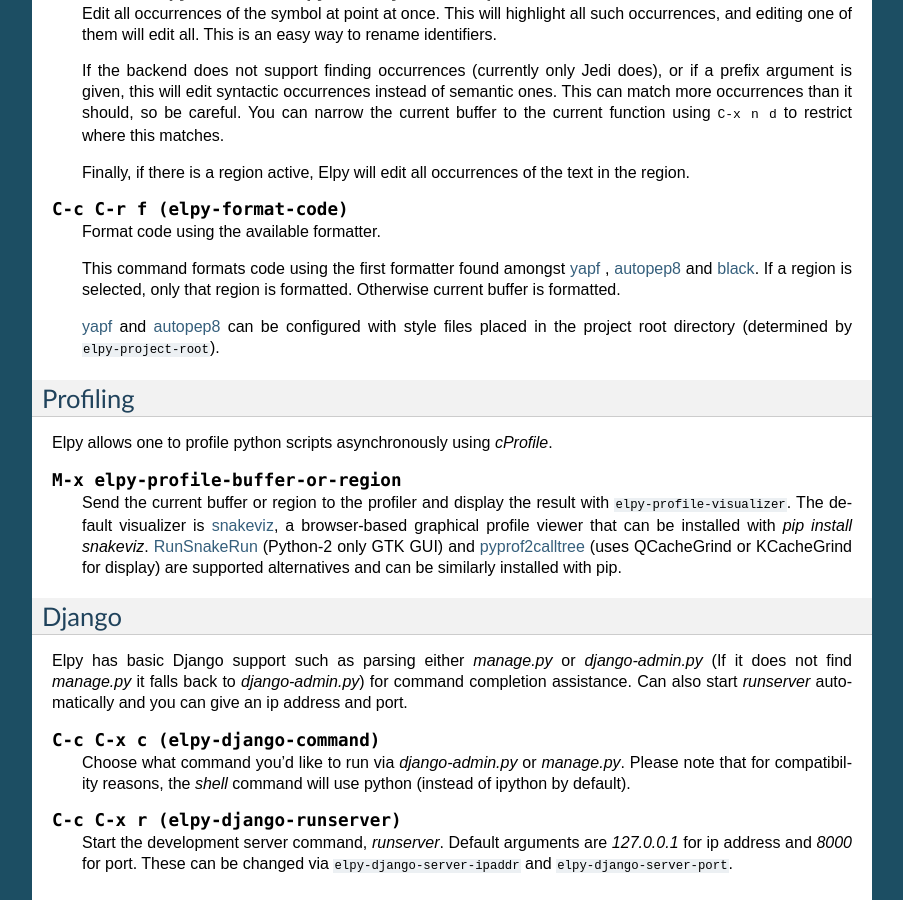
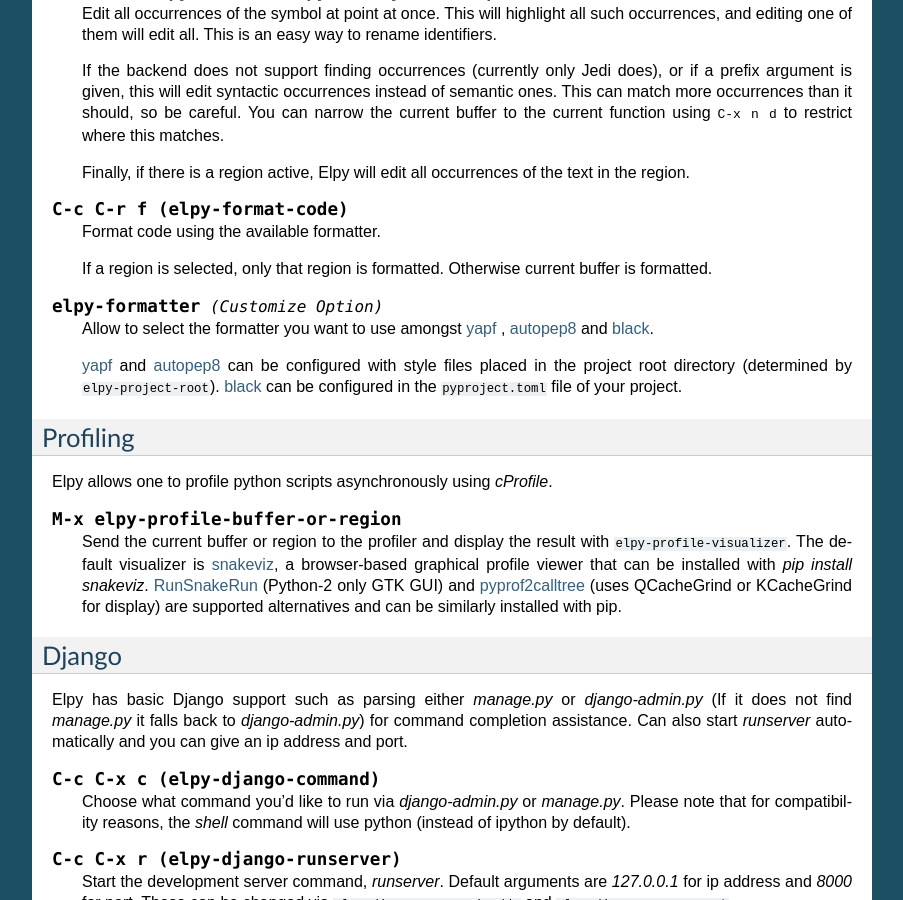
Before and after one commit to jorgenschaefer/elpy, a Sphinx documentation site: the page built from docs/ide.rst, in a window 1280 px wide and 900 px high, scrolled down 10214 px. Shown: the whole window, without its empty margins (198-1101 px from the left). Built offline with Sphinx 7.4.7, drawn with Linux system fonts in a browser that asks for light colours.

Commit message:
First draft

```diff
--- a/docs/ide.rst
+++ b/docs/ide.rst
@@ -781,13 +781,17 @@ Refactoring
 
    Format code using the available formatter.
 
-   This command formats code using the first formatter found amongst
-   `yapf`_ , `autopep8`_ and `black`_.
    If a region is selected, only that region is formatted.
    Otherwise current buffer is formatted.
 
+.. option:: elpy-formatter
+
+   Allow to select the formatter you want to use amongst
+   `yapf`_ , `autopep8`_ and `black`_.
+
    `yapf`_ and `autopep8`_ can be configured with style files placed in
    the project root directory (determined by ``elpy-project-root``).
+   `black`_ can be configured in the ``pyproject.toml`` file of your project.
 
 .. _autopep8: https://github.com/hhatto/autopep8
 .. _yapf: https://github.com/google/yapf
```
Also changed, not shown: 1 other file.
